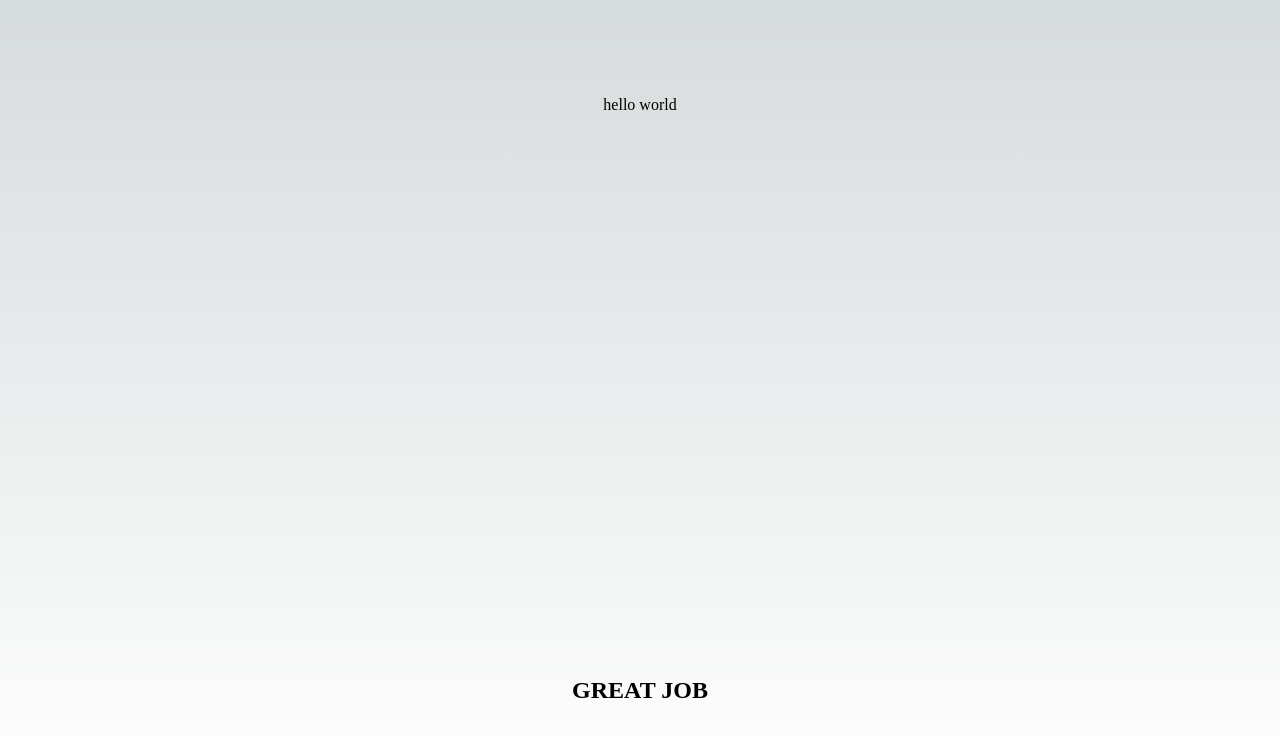
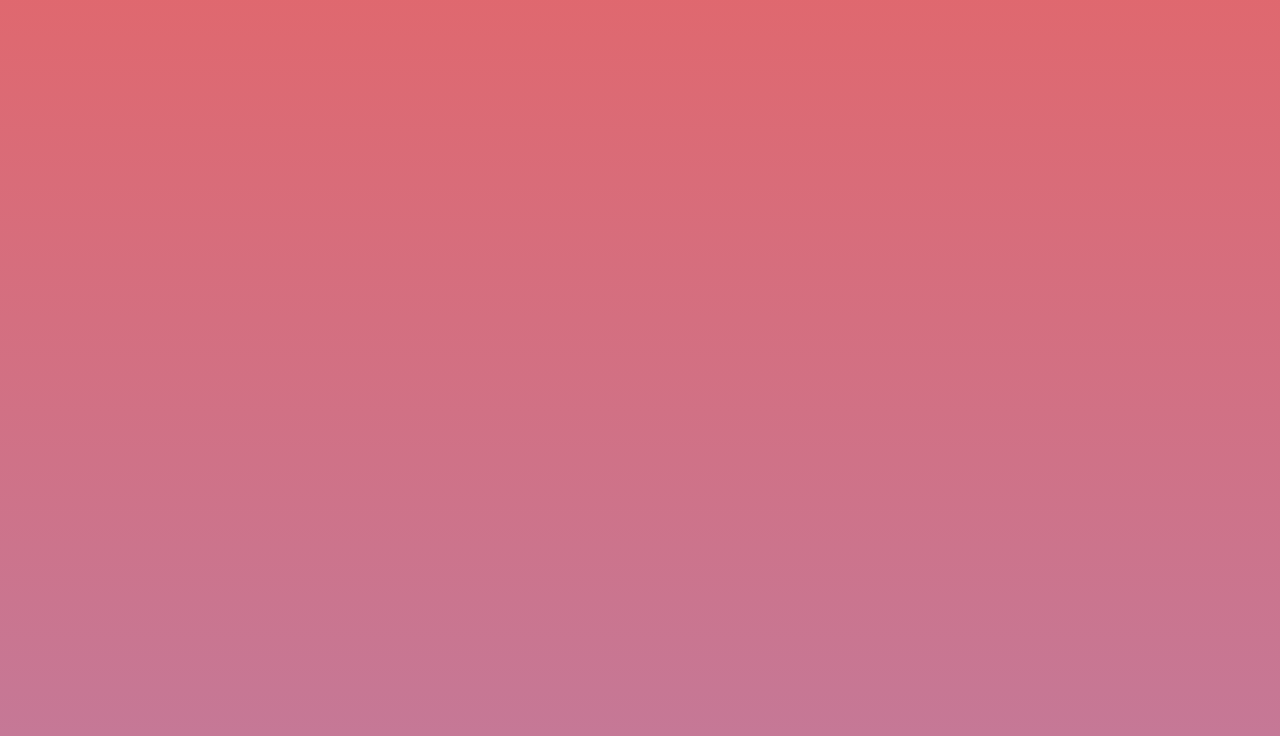
Before and after one commit to TallestMan98/inspirational-quote-generator, a Next.js app: page / in a window 1280 px wide. Shown: the top 736 px of the page. Built offline with nearby package versions, Linux system fonts and the light colour scheme.

Commit message:
Some working styled elements at last!

```diff
--- a/app/globals.css
+++ b/app/globals.css
@@ -1,107 +1,12 @@
-:root {
-  --max-width: 1100px;
-  --border-radius: 12px;
-  --font-mono: ui-monospace, Menlo, Monaco, 'Cascadia Mono', 'Segoe UI Mono',
-    'Roboto Mono', 'Oxygen Mono', 'Ubuntu Monospace', 'Source Code Pro',
-    'Fira Mono', 'Droid Sans Mono', 'Courier New', monospace;
+/* Fonts */
+@import url('https://fonts.googleapis.com/css2?family=Comfortaa:wght@500&display=swap');
+@import url('https://fonts.googleapis.com/css2?family=Comfortaa:wght@500&family=Shadows+Into+Light&display=swap');
+@import url('https://fonts.googleapis.com/css2?family=Comfortaa:wght@500&family=Shadows+Into+Light&family=Source+Code+Pro&display=swap');
 
-  --foreground-rgb: 0, 0, 0;
-  --background-start-rgb: 214, 219, 220;
-  --background-end-rgb: 255, 255, 255;
-
-  --primary-glow: conic-gradient(
-    from 180deg at 50% 50%,
-    #16abff33 0deg,
-    #0885ff33 55deg,
-    #54d6ff33 120deg,
-    #0071ff33 160deg,
-    transparent 360deg
-  );
-  --secondary-glow: radial-gradient(
-    rgba(255, 255, 255, 1),
-    rgba(255, 255, 255, 0)
-  );
-
-  --tile-start-rgb: 239, 245, 249;
-  --tile-end-rgb: 228, 232, 233;
-  --tile-border: conic-gradient(
-    #00000080,
-    #00000040,
-    #00000030,
-    #00000020,
-    #00000010,
-    #00000010,
-    #00000080
-  );
-
-  --callout-rgb: 238, 240, 241;
-  --callout-border-rgb: 172, 175, 176;
-  --card-rgb: 180, 185, 188;
-  --card-border-rgb: 131, 134, 135;
-}
-
-@media (prefers-color-scheme: dark) {
-  :root {
-    --foreground-rgb: 255, 255, 255;
-    --background-start-rgb: 0, 0, 0;
-    --background-end-rgb: 0, 0, 0;
-
-    --primary-glow: radial-gradient(rgba(1, 65, 255, 0.4), rgba(1, 65, 255, 0));
-    --secondary-glow: linear-gradient(
-      to bottom right,
-      rgba(1, 65, 255, 0),
-      rgba(1, 65, 255, 0),
-      rgba(1, 65, 255, 0.3)
-    );
-
-    --tile-start-rgb: 2, 13, 46;
-    --tile-end-rgb: 2, 5, 19;
-    --tile-border: conic-gradient(
-      #ffffff80,
-      #ffffff40,
-      #ffffff30,
-      #ffffff20,
-      #ffffff10,
-      #ffffff10,
-      #ffffff80
-    );
-
-    --callout-rgb: 20, 20, 20;
-    --callout-border-rgb: 108, 108, 108;
-    --card-rgb: 100, 100, 100;
-    --card-border-rgb: 200, 200, 200;
-  }
-}
-
-* {
+/* Global Styles */
+*{
   box-sizing: border-box;
   padding: 0;
   margin: 0;
+  font-family: "Comfortaa";
 }
-
-html,
-body {
-  max-width: 100vw;
-  overflow-x: hidden;
-}
-
-body {
-  color: rgb(var(--foreground-rgb));
-  background: linear-gradient(
-      to bottom,
-      transparent,
-      rgb(var(--background-end-rgb))
-    )
-    rgb(var(--background-start-rgb));
-}
-
-a {
-  color: inherit;
-  text-decoration: none;
-}
-
-@media (prefers-color-scheme: dark) {
-  html {
-    color-scheme: dark;
-  }
-}
--- a/app/layout.tsx
+++ b/app/layout.tsx
@@ -12,7 +12,7 @@ export default function RootLayout({
 }) {
   return (
     <html lang="en">
-      <body >{children}</body>
+      <body>{children}</body>
     </html>
   )
 }
--- a/app/page.module.css
+++ /dev/null
@@ -1,229 +0,0 @@
-.main {
-  display: flex;
-  flex-direction: column;
-  justify-content: space-between;
-  align-items: center;
-  padding: 6rem;
-  min-height: 100vh;
-}
-
-.description {
-  display: inherit;
-  justify-content: inherit;
-  align-items: inherit;
-  font-size: 0.85rem;
-  max-width: var(--max-width);
-  width: 100%;
-  z-index: 2;
-  font-family: var(--font-mono);
-}
-
-.description a {
-  display: flex;
-  justify-content: center;
-  align-items: center;
-  gap: 0.5rem;
-}
-
-.description p {
-  position: relative;
-  margin: 0;
-  padding: 1rem;
-  background-color: rgba(var(--callout-rgb), 0.5);
-  border: 1px solid rgba(var(--callout-border-rgb), 0.3);
-  border-radius: var(--border-radius);
-}
-
-.code {
-  font-weight: 700;
-  font-family: var(--font-mono);
-}
-
-.grid {
-  display: grid;
-  grid-template-columns: repeat(4, minmax(25%, auto));
-  width: var(--max-width);
-  max-width: 100%;
-}
-
-.card {
-  padding: 1rem 1.2rem;
-  border-radius: var(--border-radius);
-  background: rgba(var(--card-rgb), 0);
-  border: 1px solid rgba(var(--card-border-rgb), 0);
-  transition: background 200ms, border 200ms;
-}
-
-.card span {
-  display: inline-block;
-  transition: transform 200ms;
-}
-
-.card h2 {
-  font-weight: 600;
-  margin-bottom: 0.7rem;
-}
-
-.card p {
-  margin: 0;
-  opacity: 0.6;
-  font-size: 0.9rem;
-  line-height: 1.5;
-  max-width: 30ch;
-}
-
-.center {
-  display: flex;
-  justify-content: center;
-  align-items: center;
-  position: relative;
-  padding: 4rem 0;
-}
-
-.center::before {
-  background: var(--secondary-glow);
-  border-radius: 50%;
-  width: 480px;
-  height: 360px;
-  margin-left: -400px;
-}
-
-.center::after {
-  background: var(--primary-glow);
-  width: 240px;
-  height: 180px;
-  z-index: -1;
-}
-
-.center::before,
-.center::after {
-  content: '';
-  left: 50%;
-  position: absolute;
-  filter: blur(45px);
-  transform: translateZ(0);
-}
-
-.logo {
-  position: relative;
-}
-/* Enable hover only on non-touch devices */
-@media (hover: hover) and (pointer: fine) {
-  .card:hover {
-    background: rgba(var(--card-rgb), 0.1);
-    border: 1px solid rgba(var(--card-border-rgb), 0.15);
-  }
-
-  .card:hover span {
-    transform: translateX(4px);
-  }
-}
-
-@media (prefers-reduced-motion) {
-  .card:hover span {
-    transform: none;
-  }
-}
-
-/* Mobile */
-@media (max-width: 700px) {
-  .content {
-    padding: 4rem;
-  }
-
-  .grid {
-    grid-template-columns: 1fr;
-    margin-bottom: 120px;
-    max-width: 320px;
-    text-align: center;
-  }
-
-  .card {
-    padding: 1rem 2.5rem;
-  }
-
-  .card h2 {
-    margin-bottom: 0.5rem;
-  }
-
-  .center {
-    padding: 8rem 0 6rem;
-  }
-
-  .center::before {
-    transform: none;
-    height: 300px;
-  }
-
-  .description {
-    font-size: 0.8rem;
-  }
-
-  .description a {
-    padding: 1rem;
-  }
-
-  .description p,
-  .description div {
-    display: flex;
-    justify-content: center;
-    position: fixed;
-    width: 100%;
-  }
-
-  .description p {
-    align-items: center;
-    inset: 0 0 auto;
-    padding: 2rem 1rem 1.4rem;
-    border-radius: 0;
-    border: none;
-    border-bottom: 1px solid rgba(var(--callout-border-rgb), 0.25);
-    background: linear-gradient(
-      to bottom,
-      rgba(var(--background-start-rgb), 1),
-      rgba(var(--callout-rgb), 0.5)
-    );
-    background-clip: padding-box;
-    backdrop-filter: blur(24px);
-  }
-
-  .description div {
-    align-items: flex-end;
-    pointer-events: none;
-    inset: auto 0 0;
-    padding: 2rem;
-    height: 200px;
-    background: linear-gradient(
-      to bottom,
-      transparent 0%,
-      rgb(var(--background-end-rgb)) 40%
-    );
-    z-index: 1;
-  }
-}
-
-/* Tablet and Smaller Desktop */
-@media (min-width: 701px) and (max-width: 1120px) {
-  .grid {
-    grid-template-columns: repeat(2, 50%);
-  }
-}
-
-@media (prefers-color-scheme: dark) {
-  .vercelLogo {
-    filter: invert(1);
-  }
-
-  .logo {
-    filter: invert(1) drop-shadow(0 0 0.3rem #ffffff70);
-  }
-}
-
-@keyframes rotate {
-  from {
-    transform: rotate(360deg);
-  }
-  to {
-    transform: rotate(0deg);
-  }
-}
--- a/app/page.tsx
+++ b/app/page.tsx
@@ -1,11 +1,13 @@
+'use client'
+import { GradientBackgroundCon } from '@/components/QuoteGenerator/QuoteGeneratorElements'
 import Image from 'next/image'
-import styles from './page.module.css'
 
 export default function Home() {
   return (
-    <main className={styles.main}>
-      <div>hello world</div>
-      <h2>GREAT JOB</h2>
-    </main>
+    <>
+      {/* Background */}
+      <GradientBackgroundCon>
+      </GradientBackgroundCon>
+    </>
   )
 }
--- /dev/null
+++ b/components/QuoteGenerator/QuoteGeneratorElements.tsx
@@ -0,0 +1,22 @@
+import styled from "styled-components";
+import Link from "next/link";
+import Image from "next/image";
+
+export const GradientBackgroundCon = styled.div`
+  background: linear-gradient(to bottom,#e66465, #9198e5);
+  background-size: 300% 300%;
+  height: 100vh;
+  width: 100vw;
+  animation: gradient 10s ease infinite;
+  @keyframes gradient {
+    0% {
+        background-position: 50% 0%;
+    }
+    50% {
+        background-position: 50% 100%;
+    }
+    100% {
+        background-position: 50% 0%;
+    }
+  }
+`;
--- a/package.json
+++ b/package.json
@@ -21,6 +21,7 @@
     "typescript": "5.0.4"
   },
   "devDependencies": {
+    "@types/styled-components": "^5.1.26",
     "babel-plugin-styled-components": "^2.1.3"
   }
 }
```
Also changed, not shown: 1 other file (tests, documents, lock files or other folders).
